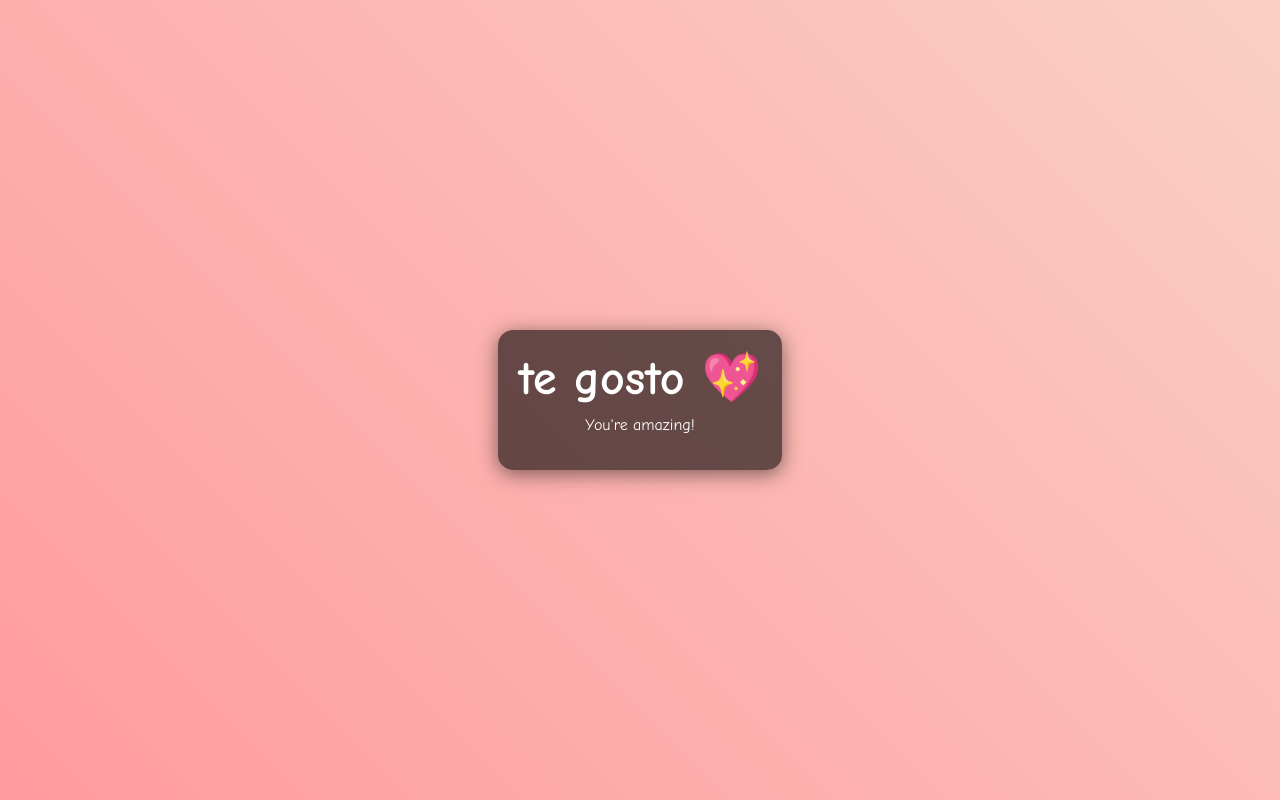
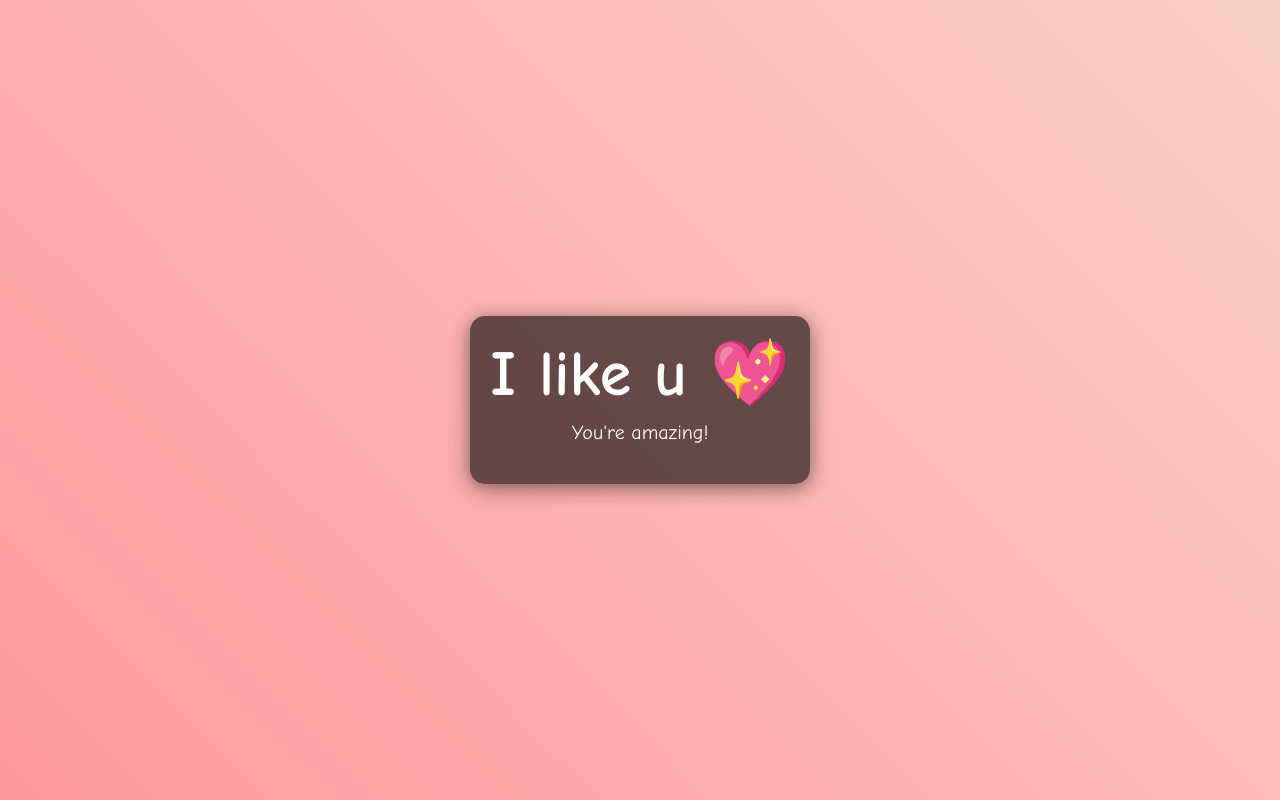
Before and after one commit to Sabrinasarh/Cutecuty, a plain HTML site: page card.html in a window 1280 px wide. Drawn offline with Linux system fonts and the light colour scheme.

Commit message:
Update card.html

```diff
--- a/card.html
+++ b/card.html
@@ -13,6 +13,7 @@
             align-items: center;
             color: #fff;
             overflow: hidden;
+            font-size: 20px;
         }
 
         .card {
@@ -24,7 +25,7 @@
         }
 
         .card h1 {
-            font-size: 3rem;
+            font-size: 4rem;
             margin: 0;
             animation: pop-in 1s ease-in-out;
         }
@@ -57,7 +58,7 @@
 </head>
 <body>
     <div class="card">
-        <h1>te gosto 💖</h1>
+        <h1>I like u 💖</h1>
         <p>You're amazing!</p>
     </div>
 </body>
```
